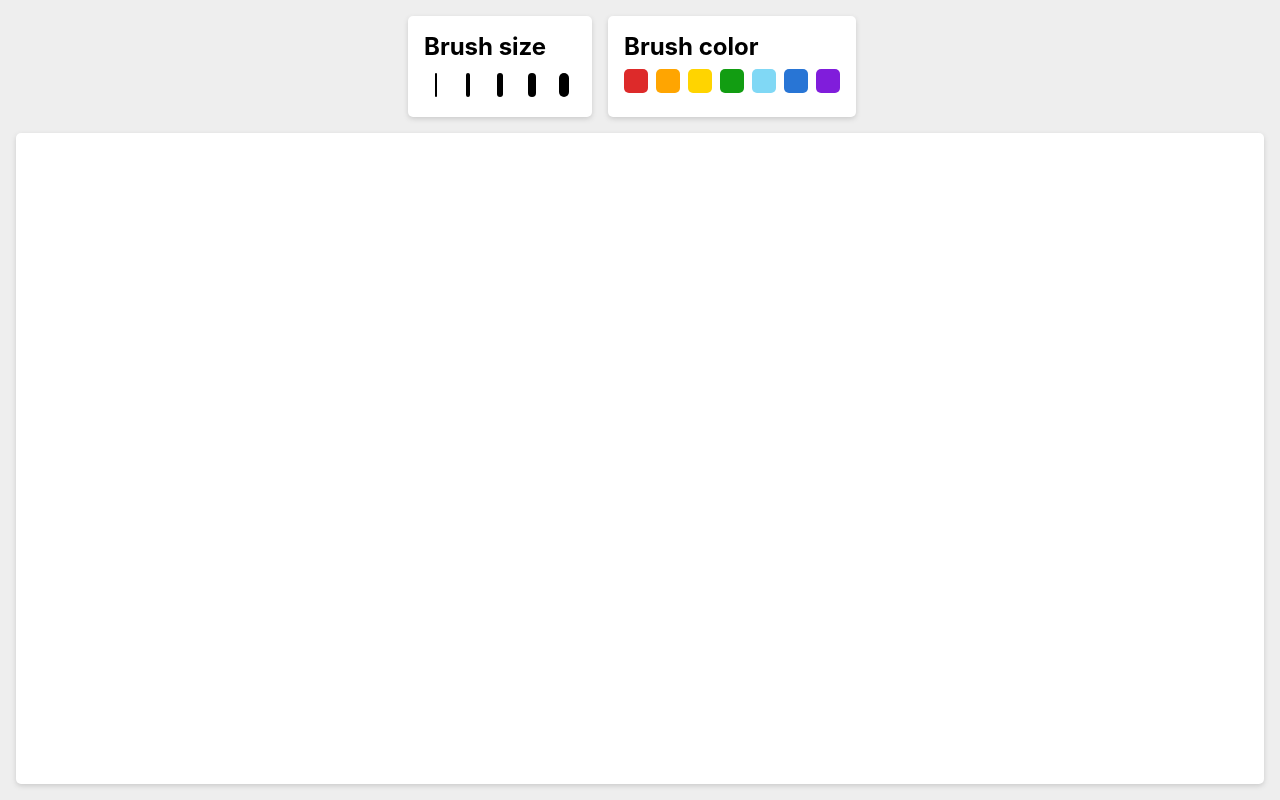
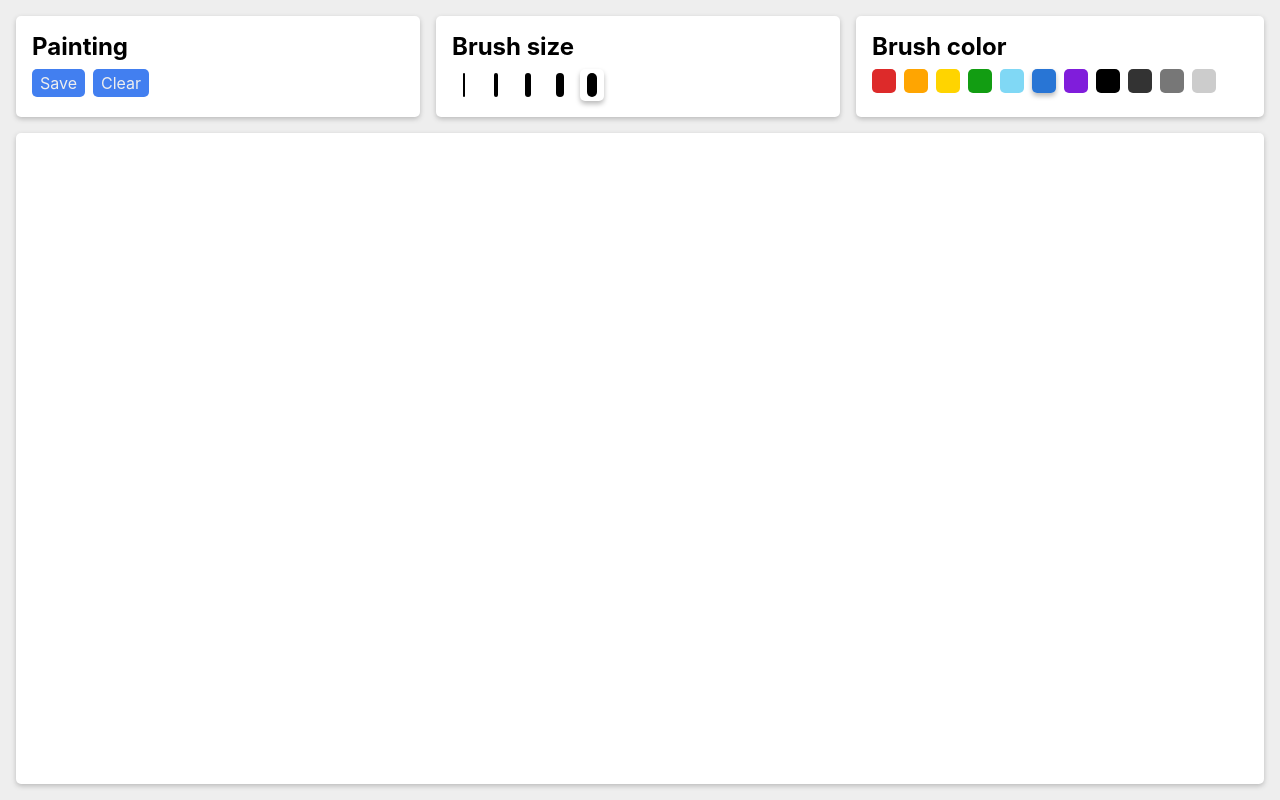
Before and after one commit to ivteplo/react-paint, a React (Vite) app: page / in a window 1280 px wide. Built offline with nearby package versions, Linux system fonts and the light colour scheme.

Commit message:
Add more features
Allow to clear/save the paiting
Current brush color and size are highlighted with shadow

```diff
--- a/src/App.css
+++ b/src/App.css
@@ -27,6 +27,7 @@ body {
   --foreground: #000;
   --primary: rgb(66, 127, 240);
   --primary-darken: rgb(41, 108, 235);
+  --shadow: #bbb;
 }
 
 button {
@@ -77,8 +78,23 @@ button:focus {
 /* App styles */
 .App {
   height: 100%;
+  justify-content: space-around;
+}
+
+.Toolbar {
   justify-content: center;
-  align-items: center;
+  padding: 1rem;
+  padding-bottom: 0;
+  gap: 1rem;
+
+  user-select: none;
+}
+
+@media (max-width: 798px) {
+  .Toolbar {
+    justify-content: flex-start;
+    padding: 1rem;
+  }
 }
 
 canvas {
@@ -91,21 +107,19 @@ canvas {
 canvas,
 .ToolbarSection {
   background-color: white;
-  box-shadow: 0 2px 5px #ccc;
+  box-shadow: 0 2px 5px var(--shadow);
   border-radius: 5px;
 }
 
 .ToolbarSection {
   padding: 1rem;
-  margin: 1rem 1rem 0 0;
-  margin-bottom: 0;
 }
 
-.Toolbar > section h2 {
+.ToolbarSection h2 {
   margin-bottom: 0.5rem;
 }
 
-.Toolbar > section .buttonWrapper {
+.ToolbarSection .buttonWrapper {
   gap: 0.5rem;
 }
 
@@ -147,8 +161,10 @@ canvas,
 
 .BrushColorButton:hover,
 .BrushColorButton:focus,
+.BrushColorButton.active,
 .BrushSizeButton:hover,
-.BrushSizeButton:focus {
+.BrushSizeButton:focus,
+.BrushSizeButton.active {
   background-color: transparent;
-  box-shadow: 0 2px 3px #ccc;
+  box-shadow: 0 3px 5px var(--shadow);
 }
--- a/src/App.tsx
+++ b/src/App.tsx
@@ -1,61 +1,45 @@
 // Copyright (c) 2021 Ivan Teplov
 
-import ToolbarSection from './ToolbarSection'
 import { brushSizes, BrushSizeButton } from './BrushSizeButton'
 import { brushColors, BrushColorButton } from './BrushColorButton'
-import { MouseEvent, TouchEvent, useEffect, useRef } from 'react'
+import { useEffect, useRef, useState } from 'react'
+import { getTouchPosition, Point } from './getTouchPosition'
+
+import MouseOrTouchEvent from './MouseOrTouchEvent'
+import ToolbarSection from './ToolbarSection'
+import downloadFile from './downloadFile'
+
 import './App.css'
-
-type MouseOrTouchEvent<T> = MouseEvent<T> | TouchEvent<T>
-
-const touchPositionToArray = ({
-  clientX,
-  clientY,
-}: {
-  clientX: number
-  clientY: number
-}): [x: number, y: number] => {
-  return [clientX, clientY]
-}
-
-const getTouchPosition = (event: MouseOrTouchEvent<HTMLCanvasElement>) => {
-  const { left, top } = event.currentTarget.getBoundingClientRect()
-
-  let result
-
-  if (event.type.startsWith('mouse')) {
-    event = event as MouseEvent<HTMLCanvasElement>
-    result = touchPositionToArray(event)
-  } else {
-    event = event as TouchEvent<HTMLCanvasElement>
-    result = touchPositionToArray(event.touches[0])
-  }
-
-  return [result[0] - left, result[1] - top]
-}
 
 export default function App() {
   const canvasRef = useRef<HTMLCanvasElement>(null)
 
-  let currentSize = 10
-  let currentColor = brushColors.Blue
+  let [currentSize, setCurrentSize] = useState(brushSizes['Extra Large'])
+  let [currentColor, setCurrentColor] = useState(brushColors.Blue)
   let isDrawing = false
-  let previousPoint: [x: number, y: number] = [-1, -1]
+  let previousPoint: Point = [0, 0]
 
   const selectSize = (brushSize: number) => {
-    currentSize = brushSize
+    setCurrentSize(brushSize)
   }
 
   const selectColor = (brushColor: string) => {
-    currentColor = brushColor
+    setCurrentColor(brushColor)
   }
 
   const startDrawing = (event: MouseOrTouchEvent<HTMLCanvasElement>) => {
     isDrawing = true
-    previousPoint = getTouchPosition(event)
 
-    const context = (event.currentTarget as HTMLCanvasElement).getContext('2d')
-    context!.beginPath()
+    const context = event.currentTarget.getContext('2d')!
+    const point = getTouchPosition(event)
+
+    context.moveTo(...point)
+    context.beginPath()
+
+    previousPoint = point
+
+    context.strokeStyle = currentColor
+    context.lineWidth = currentSize
   }
 
   const continueDrawing = (event: MouseOrTouchEvent<HTMLCanvasElement>) => {
@@ -63,51 +47,100 @@ export default function App() {
       return
     }
 
-    const context = (event.currentTarget as HTMLCanvasElement).getContext('2d')
-    context!.moveTo(...previousPoint!)
+    const context = event.currentTarget.getContext('2d')!
+    const point = getTouchPosition(event)
 
-    previousPoint = getTouchPosition(event)
-    context!.lineTo(...previousPoint)
+    context.quadraticCurveTo(...previousPoint, ...point)
 
-    context!.strokeStyle = currentColor
-    context!.lineWidth = currentSize
-    context!.stroke()
+    previousPoint = point
+    context.stroke()
   }
 
   const endDrawing = (event: MouseOrTouchEvent<HTMLCanvasElement>) => {
     isDrawing = false
 
-    const context = (event.currentTarget as HTMLCanvasElement).getContext('2d')
-    context!.closePath()
+    const context = event.currentTarget.getContext('2d')!
+    context.closePath()
   }
 
-  useEffect(() => {
-    if (canvasRef.current) {
+  const clearCanvas = () => {
+    if (!canvasRef.current) return
+
+    const context = canvasRef.current.getContext('2d')!
+    context.clearRect(0, 0, context.canvas.width, context.canvas.height)
+  }
+
+  const saveCanvas = () => {
+    if (!canvasRef.current) return
+
+    const contents = canvasRef.current.toDataURL('image/png')
+    downloadFile(contents, 'painting.png')
+  }
+
+  const onResize = () => {
+    if (!canvasRef.current) return
+
     const canvas = canvasRef.current
+    canvas.removeAttribute('width')
+    canvas.removeAttribute('height')
+
     canvas.width = canvas.offsetWidth
     canvas.height = canvas.offsetHeight
+
+    const context = canvas.getContext('2d')!
+    context.lineJoin = 'round'
+    context.lineCap = 'round'
   }
-  }, [canvasRef])
+
+  useEffect(() => onResize(), [canvasRef])
+
+  useEffect(() => {
+    window.addEventListener('resize', onResize)
+
+    return () => {
+      window.removeEventListener('resize', onResize)
+    }
+  }, [])
 
   return (
     <div className="App column fill">
       <div className="Toolbar row">
+        <ToolbarSection title="Painting">
+          <button type="button" onClick={saveCanvas}>
+            Save
+          </button>
+          <button type="button" onClick={clearCanvas}>
+            Clear
+          </button>
+        </ToolbarSection>
+
         <ToolbarSection title="Brush size">
-          {Object.keys(brushSizes).map((size) => (
+          {Object.keys(brushSizes).map((size) => {
+            const sizeValue = (brushSizes as any)[size]
+            return (
               <BrushSizeButton
+                key={size}
                 onClick={() => selectSize((brushSizes as any)[size])}
+                className={sizeValue === currentSize ? 'active' : ''}
                 brushSize={size}
               />
-          ))}
+            )
+          })}
         </ToolbarSection>
 
         <ToolbarSection title="Brush color">
-          {Object.keys(brushColors).map((color) => (
+          {Object.keys(brushColors).map((color) => {
+            const colorValue = (brushColors as any)[color]
+
+            return (
               <BrushColorButton
-              onClick={() => selectColor((brushColors as any)[color])}
+                key={color}
+                onClick={() => selectColor(colorValue)}
+                className={colorValue === currentColor ? 'active' : ''}
                 brushColor={color}
               />
-          ))}
+            )
+          })}
         </ToolbarSection>
       </div>
 
--- a/src/BrushColorButton.tsx
+++ b/src/BrushColorButton.tsx
@@ -10,6 +10,11 @@ export const brushColors = {
   'Light blue': '#80d8f5',
   Blue: '#2875d5',
   Purple: '#801ddb',
+  Black: '#000',
+  'Dark gray': '#333',
+  Gray: '#777',
+  'Light gray': '#ccc',
+  White: '#fff',
 }
 
 interface BrushColorButtonProps
@@ -22,10 +27,16 @@ interface BrushColorButtonProps
 
 export function BrushColorButton({
   brushColor: color,
+  className,
   ...props
 }: BrushColorButtonProps) {
   return (
-    <button title={color} className="BrushColorButton" {...props}>
+    <button
+      type="button"
+      title={color}
+      className={'BrushColorButton ' + (className ?? '')}
+      {...props}
+    >
       <span style={{ backgroundColor: (brushColors as any)[color] }} />
     </button>
   )
--- a/src/BrushSizeButton.tsx
+++ b/src/BrushSizeButton.tsx
@@ -20,11 +20,16 @@ interface BrushSizeButtonProps
 
 export function BrushSizeButton({
   brushSize,
-  children,
+  className,
   ...props
 }: BrushSizeButtonProps) {
   return (
-    <button title={brushSize} className="BrushSizeButton" {...props}>
+    <button
+      type="button"
+      title={brushSize}
+      className={'BrushSizeButton ' + (className ?? '')}
+      {...props}
+    >
       <span style={{ width: (brushSizes as any)[brushSize] + 'px' }} />
     </button>
   )
--- /dev/null
+++ b/src/MouseOrTouchEvent.tsx
@@ -0,0 +1,7 @@
+// Copyright (c) 2021 Ivan Teplov
+
+import { MouseEvent, TouchEvent } from 'react'
+
+export type MouseOrTouchEvent<T> = MouseEvent<T> | TouchEvent<T>
+
+export default MouseOrTouchEvent
--- /dev/null
+++ b/src/downloadFile.tsx
@@ -0,0 +1,10 @@
+// Copyright (c) 2021 Ivan Teplov
+
+export function downloadFile(url: string, filename: string) {
+  const link = document.createElement('a')
+  link.download = filename
+  link.href = url
+  link.click()
+}
+
+export default downloadFile
--- /dev/null
+++ b/src/getTouchPosition.tsx
@@ -0,0 +1,36 @@
+// Copyright (c) 2021 Ivan Teplov
+
+import { MouseEvent, TouchEvent } from 'react'
+import MouseOrTouchEvent from './MouseOrTouchEvent'
+
+export type Point = [x: number, y: number]
+
+const touchPositionToArray = ({
+  clientX,
+  clientY,
+}: {
+  clientX: number
+  clientY: number
+}): Point => {
+  return [clientX, clientY]
+}
+
+export const getTouchPosition = (
+  event: MouseOrTouchEvent<HTMLCanvasElement>
+): Point => {
+  const { left, top } = event.currentTarget.getBoundingClientRect()
+
+  let result
+
+  if (event.type.startsWith('mouse')) {
+    event = event as MouseEvent<HTMLCanvasElement>
+    result = touchPositionToArray(event)
+  } else {
+    event = event as TouchEvent<HTMLCanvasElement>
+    result = touchPositionToArray(event.touches[0])
+  }
+
+  return [result[0] - left, result[1] - top]
+}
+
+export default getTouchPosition
```
Lines whose indentation alone changed are shown as unchanged.
